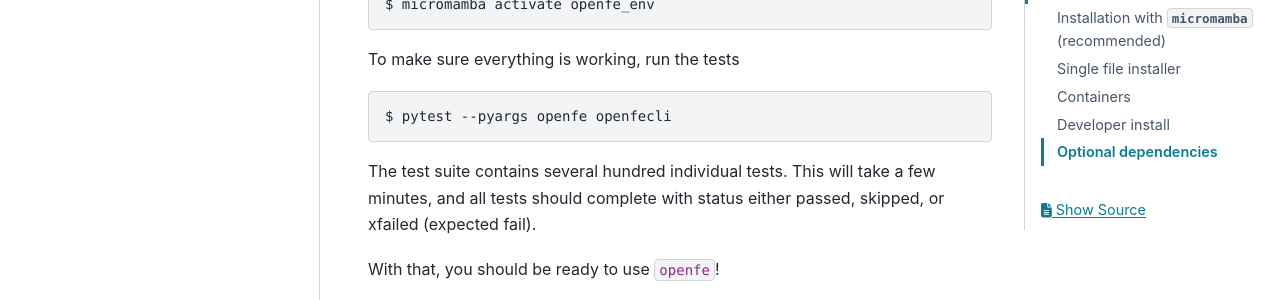
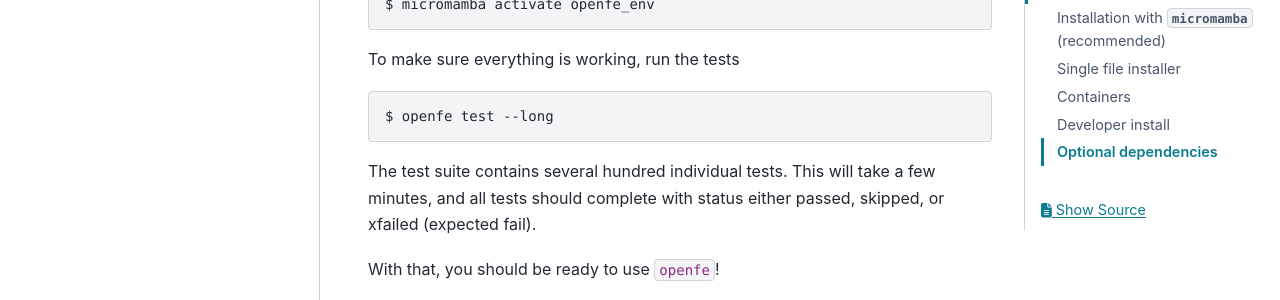
Before and after one commit to OpenFreeEnergy/openfe, a Sphinx documentation site: the page built from docs/installation.rst, in a window 1280 px wide and 900 px high, scrolled down 1188 px. Shown: the part 152-452 px from the top of the window. Built offline with Sphinx 7.4.7 and the PyData theme 0.15.4, drawn with Linux system fonts in a browser that asks for light colours.

Commit message:
Update installation.rst

```diff
--- a/docs/installation.rst
+++ b/docs/installation.rst
@@ -46,7 +46,7 @@ Now we need to activate our new environment ::
 
 To make sure everything is working, run the tests ::
 
-  $ pytest --pyargs openfe openfecli
+  $ openfe test --long
 
 The test suite contains several hundred individual tests. This will take a
 few minutes, and all tests should complete with status either passed,
```
